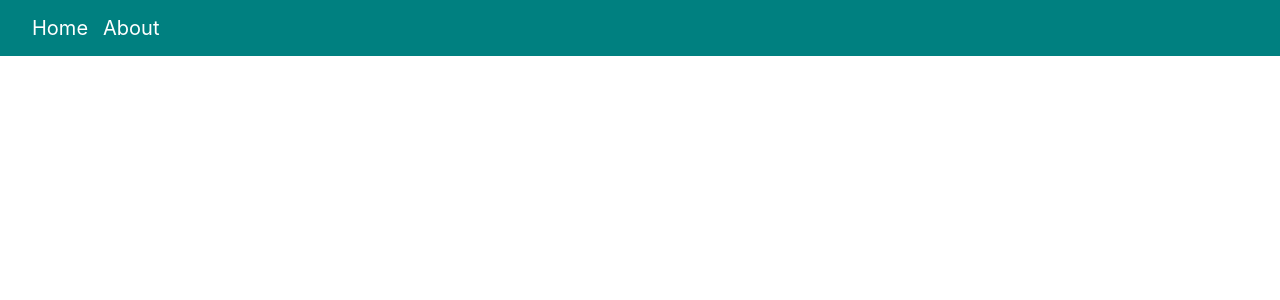
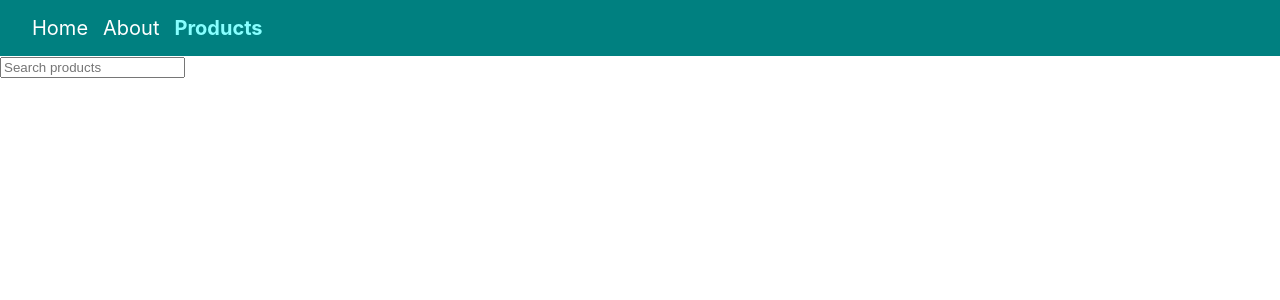
Before and after one commit to femmytedrey/React-Router, a React (Create React App) app in the folder react-router/: page /products in a window 1280 px wide. Before the commit this address had no page. Shown: the top 300 px of the page. Built offline with nearby package versions, Linux system fonts and the light colour scheme; the HTML template or start-up script is replaced by a standard one.

Commit message:
nested routes

```diff
--- a/react-router/src/App.js
+++ b/react-router/src/App.js
@@ -4,6 +4,8 @@ import { Routes, Route } from 'react-router-dom'
 import { About } from './Components/About';
 import { Navbar } from './Components/Navbar';
 import { OrderAummary } from './Components/OrderAummary';
+import { NoMatch } from './Components/noMatchRoute';
+import { Products } from './Components/Products';
 
 function App() {
   return (
@@ -13,6 +15,8 @@ function App() {
       <Route path='/' element = {<Home />} />
       <Route path='/about' element = {<About />} />
       <Route path='/order-summary' element = { <OrderAummary /> } />
+      <Route path='/products' element = { <Products /> } />
+      <Route path='*' element = { <NoMatch /> } />
     </Routes>
     </>
 
--- a/react-router/src/Components/Navbar.js
+++ b/react-router/src/Components/Navbar.js
@@ -13,6 +13,7 @@ export const Navbar = () => {
     <nav>
         <NavLink style={NavLinkStyle} to = '/'>Home</NavLink>
         <NavLink style={NavLinkStyle} to = 'about'>About</NavLink>
+        <NavLink style={NavLinkStyle} to = '/products'>Products</NavLink>
     </nav>
   )
 }
--- /dev/null
+++ b/react-router/src/Components/Products.js
@@ -0,0 +1,9 @@
+import React from 'react'
+
+export const Products = () => {
+  return (
+    <div>
+        <input type='search' placeholder='Search products'/>
+    </div>
+  )
+}
--- /dev/null
+++ b/react-router/src/Components/noMatchRoute.js
@@ -0,0 +1,7 @@
+import React from 'react'
+
+export const NoMatch = () => {
+  return (
+    <div>Page not found</div>
+  )
+}
```
